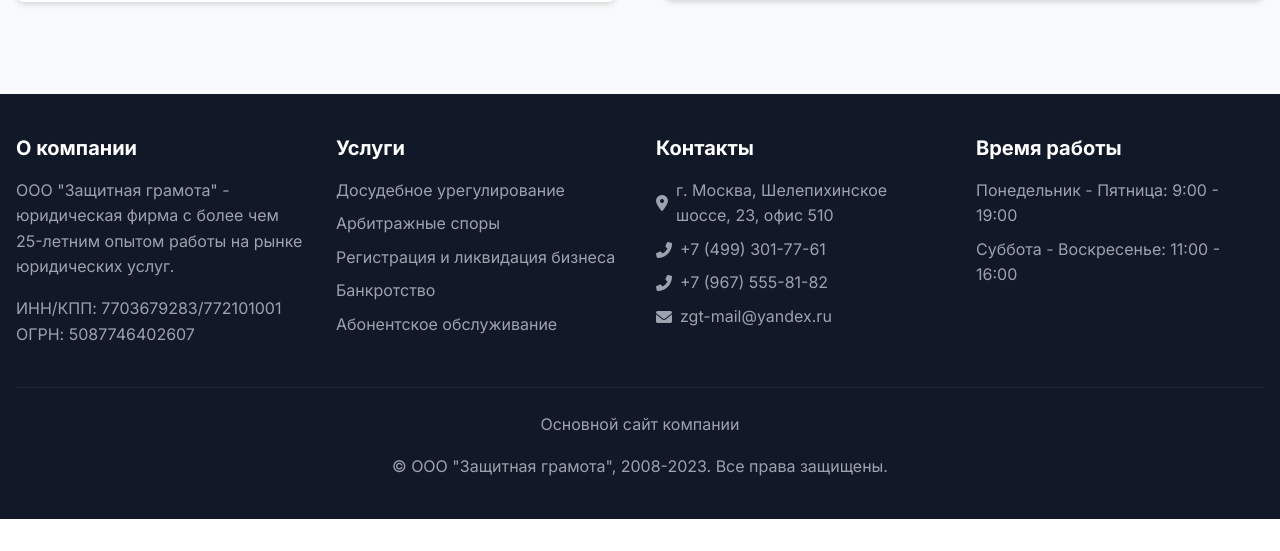
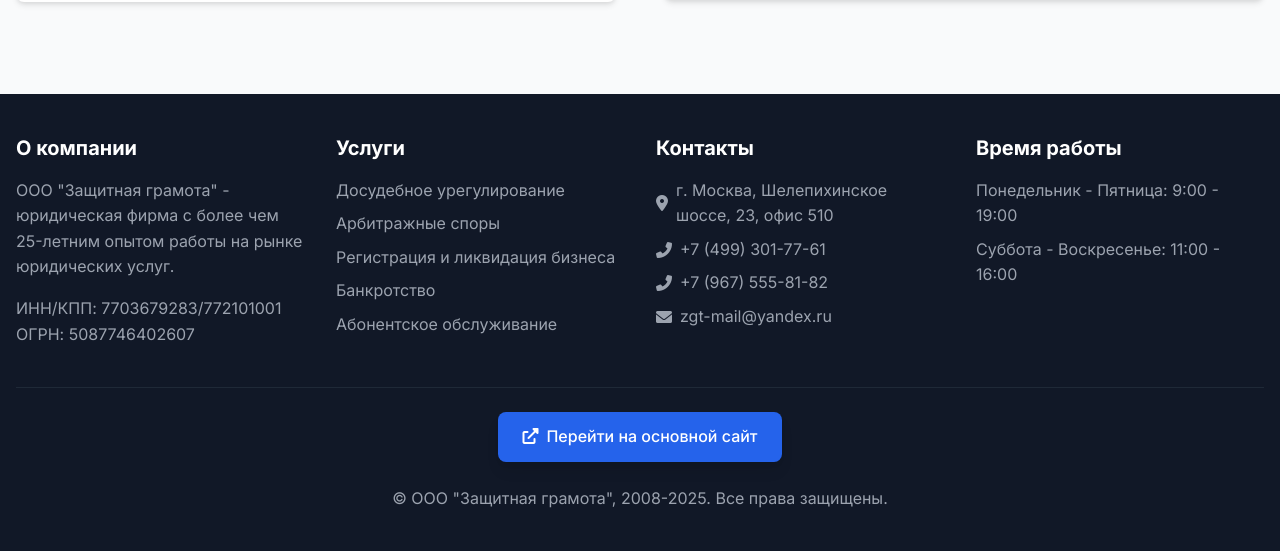
Before and after one commit to dimgo66/ZGT, a plain HTML site: page index.html in a window 1280 px wide. Shown: the part 7415-7966 px from the top of the page. Before the commit the page ends 7934 px from the top, so only its background shows below. Drawn offline with nearby package versions, Linux system fonts and the light colour scheme.

Commit message:
Обновлен футер: добавлена кнопка для перехода на основной сайт и динамический год

```diff
--- a/index.html
+++ b/index.html
@@ -926,8 +926,10 @@
                 </div>
             </div>
             <div class="mt-10 pt-6 border-t border-gray-800 text-center text-gray-400">
-                <p class="mb-4"><a href="https://zgt-pravo.ru/" class="hover:text-white transition">Основной сайт компании</a></p>
-                <p>© ООО "Защитная грамота", 2008-2023. Все права защищены.</p>
+                <a href="https://zgt-pravo.ru/" class="inline-block px-6 py-3 mb-6 bg-blue-600 text-white font-medium rounded-lg hover:bg-blue-700 transition-colors duration-300 shadow-lg hover:shadow-xl">
+                    <i class="fas fa-external-link-alt mr-2"></i>Перейти на основной сайт
+                </a>
+                <p>© ООО "Защитная грамота", 2008-<span id="currentYear"></span>. Все права защищены.</p>
             </div>
         </div>
     </footer>
@@ -943,6 +945,7 @@
                 });
             });
         });
+        document.getElementById('currentYear').textContent = new Date().getFullYear();
     </script>
 </body>
 </html>
```
